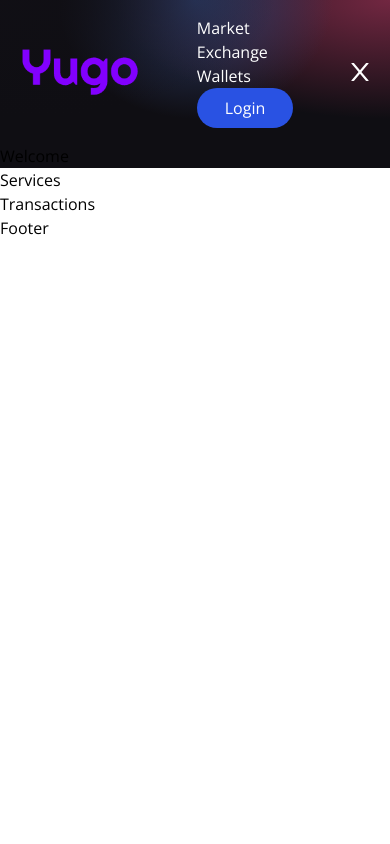
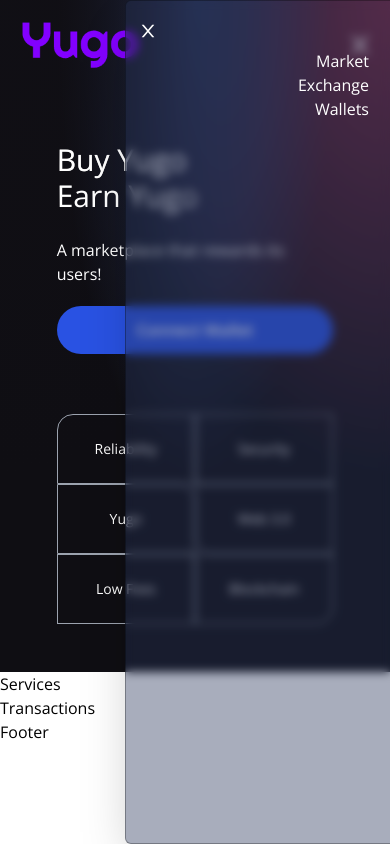
Before and after one commit to xMayble/yugo, a React (Vite) app in the folder client/: page / in a window 390 px wide. Both pictures are taken after a click on the icon 359 px from the left and 72 px from the top of the page. Built offline with nearby package versions, Linux system fonts and the light colour scheme.

Commit message:
included style changes and a button

```diff
--- a/client/src/elements/Navbar.jsx
+++ b/client/src/elements/Navbar.jsx
@@ -20,7 +20,7 @@
             <div className='md:flex-[0.5] flex-initial justify-center items-center'>
                 <img src={logo} alt='logo' className='w-32 cursor-pointer'/>
             </div>
-            <ul className='text-white md:flex hiddent list-none flex-row justify-between items-center flex-initial'>
+            <ul className='text-white md:flex hidden list-none flex-row justify-between items-center flex-initial'>
                 {["Market", "Exchange", "Wallets"].map((item, index) => (
                     <NavbarItem key={item + index} title={item} />
                 ))}
@@ -32,7 +32,20 @@
                 {toggleMenu
                     ? <AiOutlineClose fontSize={28} className ="text-white md:hidden cursor-pointer" onClick={() => setToggleMenu(false)} />
                     : <HiMenuAlt4 fontSize={28} className ="text-white md:hidden cursor-pointer" onClick={() => setToggleMenu(true)} />}
-
+                {toggleMenu && (
+                    <ul
+                        className='z-10 fixed top-0 -right-2 p-3 w-[70vw] h-screen shadow-2xl md:hidden list-none
+                            flex flex-col justify-start items-end rounded-md blue-glassmorphism text-white animate-slide-in
+                        '
+                    >
+                        <li className='text-xl w-full my-2'>
+                            <AiOutlineClose fontSize onClick={() => setToggleMenu(false)} />
+                        </li>
+                        {["Market", "Exchange", "Wallets"].map((item, index) => (
+                            <NavbarItem key={item + index} title={item} classProps="my-2 text-lg" />
+                        ))}
+                    </ul>
+                )}
             </div>
         </nav>
     );
--- a/client/src/elements/Welcome.jsx
+++ b/client/src/elements/Welcome.jsx
@@ -1,6 +1,58 @@
+import { AiFillPlayCircle } from 'react-icons/ai';
+import { SiEthereum } from 'react-icons/si';
+import { BsInfoCircle } from 'react-icons/bs';
+
+import { Loader } from './';
+
+const commonStyles = "min-h-[70px] sm:px-0 px-2 sm:min-w-[120px] flex justify-center items-center border-[0.5px] border-gray-400 text-sm font-light text-white";
+
 const Welcome = () => {
+
+    const connectWallet = () => {
+
+    }
     return (
-        <h1>Welcome</h1>
+        <div className="flex w-full justify-center items-center">
+            <div className='flex md:flex-row flex-col items-start justify-between md:p-20 py-12 px-4'>
+                <div className='flex flex-1 justify-start flex-col md:mr-10'>
+                    <h1 className='text-3xl sm:text-5xl text-white text-gradient py-1'>
+                        Buy Yugo <br /> Earn Yugo
+                    </h1>
+                    <p className='text-1eft mt-5 text-white font-light md:w-9/12 w-11/12 text-base'>
+                        A marketplace that rewards its users!
+                    </p>
+                    <button
+                        type="button"
+                        onClick={connectWallet}
+                        className="flex flex-row justify-center items-center my-5 bg-[#2952e3] p-3 rounded-full cursor-pointer hover:bg-[#2546bd]"
+                    >
+                        <p className='text-white text-base font-semibold'>Connect Wallet</p>
+                    </button>
+
+                    <div className='grid sm:grid-cols-3 grid-cols-2 w-full mt-10'>
+                        <div className={`rounded-tl-2xl ${commonStyles}`}>
+                            Reliability
+                        </div>
+                        <div className={commonStyles}>Security</div>
+                        <div className={`rounded-tr-2xl ${commonStyles}`}>
+                            Yugo
+                        </div>
+                        <div className={`rounded-bl-2xl ${commonStyles}`}>
+                            Web 3.0
+                        </div>
+                        <div className={commonStyles}>Low Fees</div>
+                        <div className={`rounded-br-2xl ${commonStyles}`}>
+                            Blockchain
+                        </div>
+                    </div>
+                </div>
+
+                    <div>
+
+                    </div>
+
+            </div>
+        </div>
     );
 }
 
```
